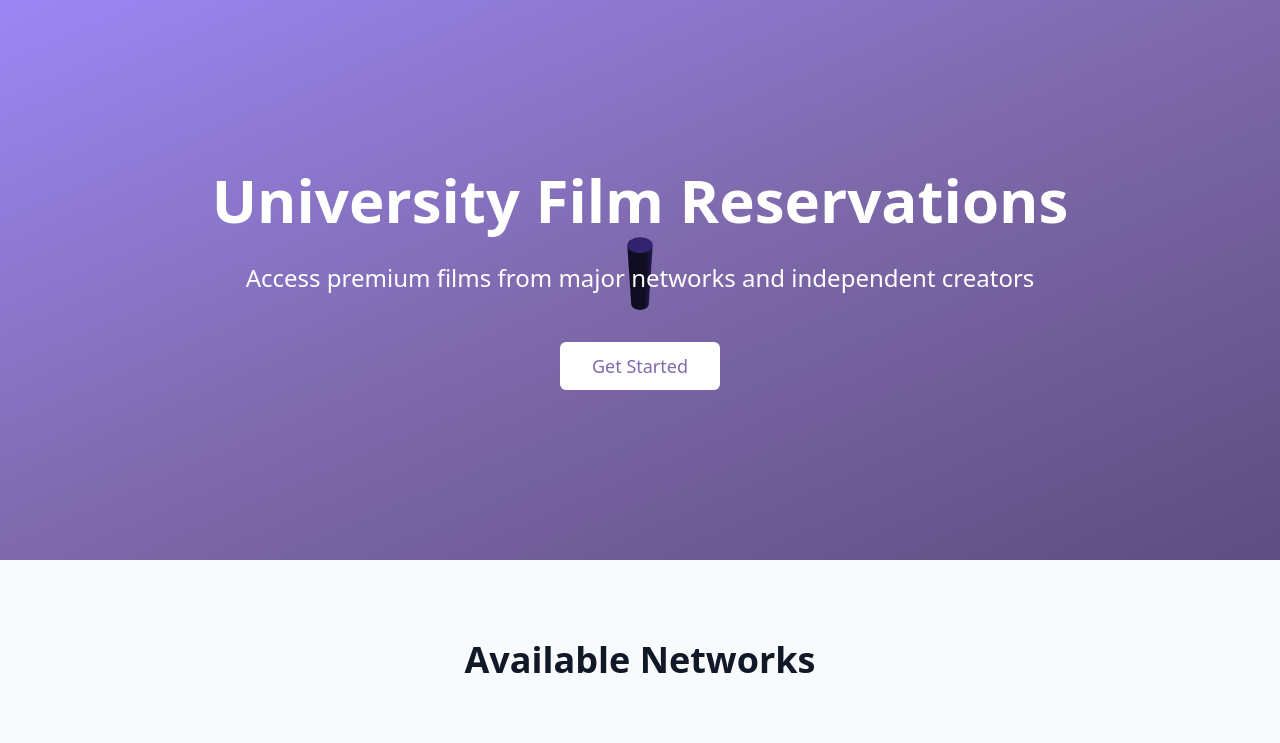
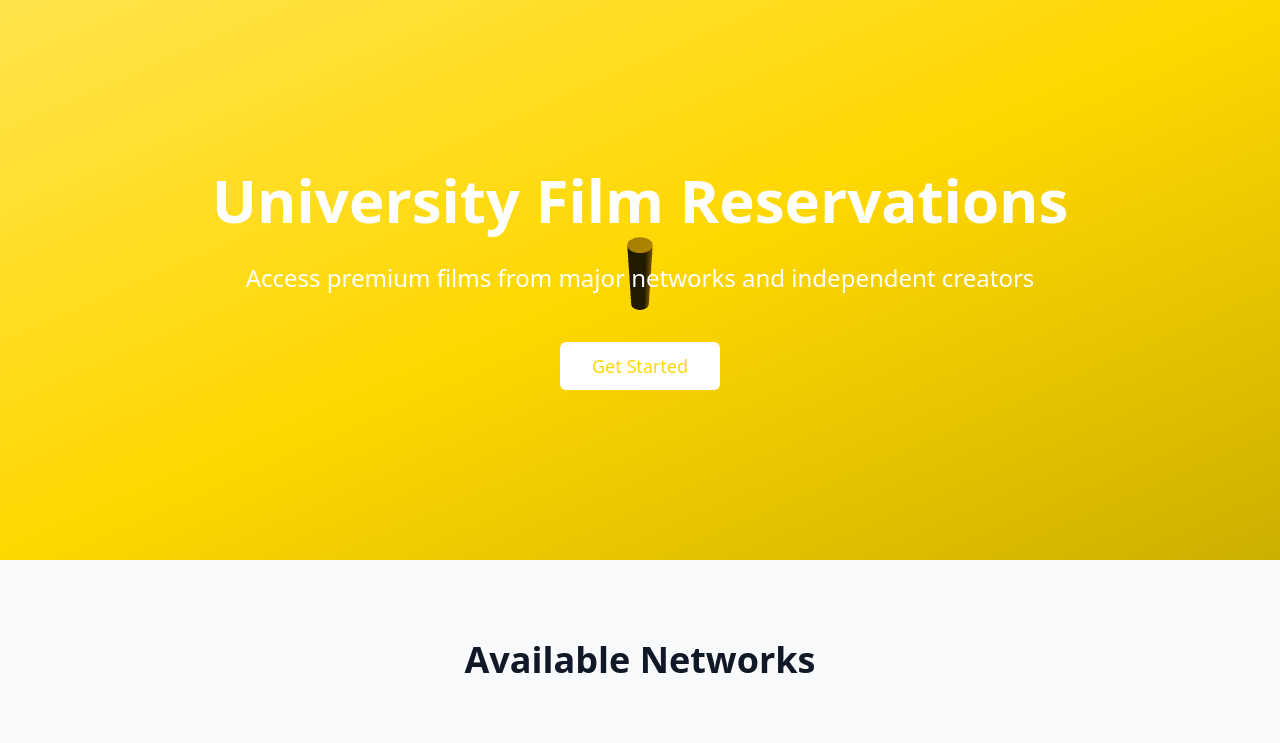
Before and after one commit to gisueppejawns/film-folio-signup-ab4afb26, a React (Vite) app: page / in a window 1280 px wide. Shown: the top 743 px of the page. Built offline with nearby package versions, Linux system fonts and the light colour scheme.

Commit message:
Update color scheme to gold and white
Changed the project's color scheme to reflect CSULA's colors, incorporating gold and white throughout the application.
[skip gpt_engineer]

```diff
--- a/src/components/ThreeDScene.tsx
+++ b/src/components/ThreeDScene.tsx
@@ -31,15 +31,15 @@ const ThreeDScene = () => {
     const ambientLight = new THREE.AmbientLight(0x404040);
     scene.add(ambientLight);
 
-    const directionalLight = new THREE.DirectionalLight(0x7E69AB, 1);
+    const directionalLight = new THREE.DirectionalLight(0xFFD700, 1); // CSULA Gold
     directionalLight.position.set(1, 1, 1);
     scene.add(directionalLight);
 
     // Create initial ticket shape
     const ticketGeometry = new THREE.BoxGeometry(2, 1, 0.1);
     const ticketMaterial = new THREE.MeshPhongMaterial({
-      color: 0x9b87f5,
-      specular: 0x9b87f5,
+      color: 0xFFD700, // CSULA Gold
+      specular: 0xFFFFFF, // White specular highlight
       shininess: 30,
     });
     const ticket = new THREE.Mesh(ticketGeometry, ticketMaterial);
--- a/tailwind.config.ts
+++ b/tailwind.config.ts
@@ -25,9 +25,9 @@ export default {
         background: "hsl(var(--background))",
         foreground: "hsl(var(--foreground))",
         primary: {
-          DEFAULT: "#7E69AB",
-          light: "#9b87f5",
-          dark: "#5D4D80",
+          DEFAULT: "#FFD700", // CSULA Gold
+          light: "#FFE44D", // Lighter gold
+          dark: "#CCB000", // Darker gold
         },
         secondary: {
           DEFAULT: "hsl(var(--secondary))",
```
